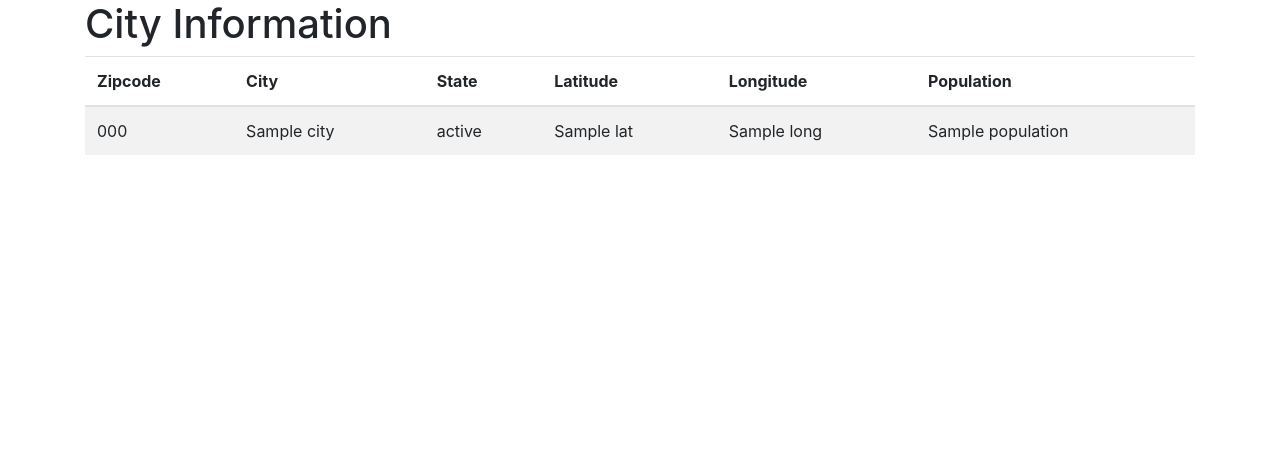
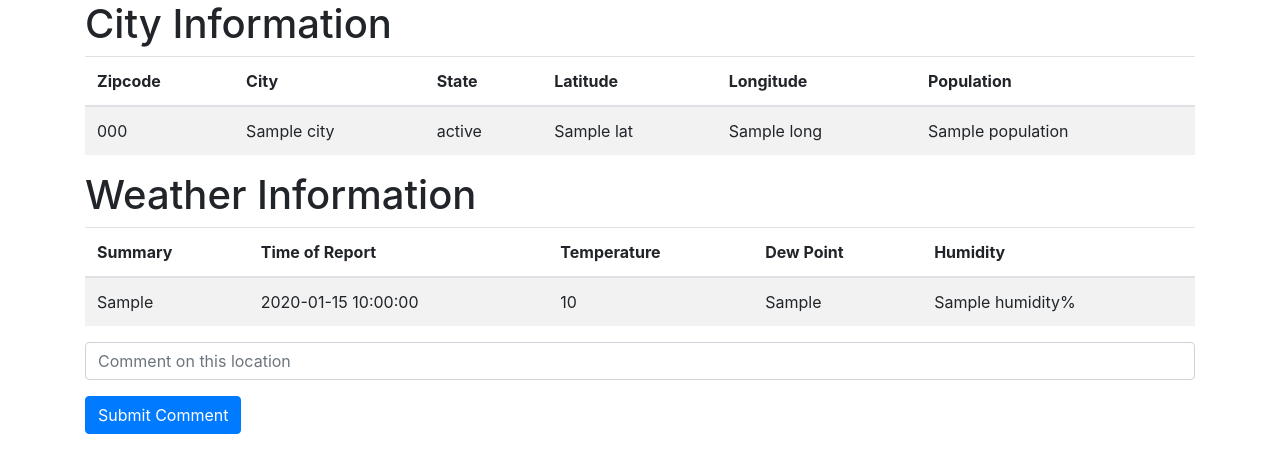
Before and after one commit to jaisharma66/project1, a Flask app: template templates/search_info.html in a window 1280 px wide. Shown: the top 473 px of the page. Run offline with Flask 2, Linux system fonts and the light colour scheme; the template is opened without the code that fills it: most values are stand-ins (such as "Sample title", 1, 10 or a date in 2020); parts of the project's set-up code (start-up, migrations or seed data) failed here and were passed over; some libraries are stand-ins or nearby versions.

Commit message:
rough ver

```diff
--- a/application.py
+++ b/application.py
@@ -1,5 +1,6 @@
 import os
 import requests
+import datetime
 
 from flask import Flask, session, render_template, request, flash, g, redirect, url_for, json, jsonify
 from functools import wraps
@@ -85,7 +86,7 @@ def search():
     #     print (row[0], "this is a string")
     return render_template("search.html", result=result)
 
-@app.route("/search/<string:zipcode>")
+@app.route("/search/<string:zipcode>", methods)
 @login_required
 def search_info(zipcode):
     retrieved_info = db.execute("SELECT * FROM zip WHERE zipcode = :zipcode", {"zipcode": str(zipcode)}).fetchone()
@@ -94,10 +95,25 @@ def search_info(zipcode):
         return render_template("failure.html")
     api_param = db.execute("SELECT lat,long FROM zip WHERE zipcode = :zipcode", {"zipcode": str(zipcode)}).fetchone()
     api_key = "4dae0251077ca4b15897145e85bb08d0"
-    requested = requests.get('https://api.darksky.net/forecast/' + api_key + '/' + str(api_param.lat) + ',' + str(api_param.long))
+    requested = requests.get('https://api.darksky.net/forecast/' + api_key + '/' + str(api_param.lat) + ',' + str(api_param.long) + '?exclude=currently,minutely,hourly,alerts,flags')
+    # print(requested.json(), "requested string")
     if requested.status_code != 200:
         raise Exception("Unsuccessful Access")
-    return render_template("search_info.html", retrieved_info=retrieved_info)
+    data = requested.json()
+    #current weather, time of report, textual summary, dew point, humidity as a percentage
+    print(type(data), "This is a string")
+    # Correct
+    current_weather = data["daily"]["summary"]
+    time = datetime.datetime.fromtimestamp(data["daily"]["data"][0]["time"]).strftime('%Y-%m-%d %H:%M:%S')
+    temperature = data["daily"]["data"][0]["temperatureHigh"]
+    dew_point = data["daily"]["data"][0]["dewPoint"]
+    humidity = data["daily"]["data"][0]["humidity"] * 100
+    #
+    # print(current_weather, "string 15")
+    # text_summary = data['summary']
+    # print(current_weather, text_summary)
+    return render_template("search_info.html", retrieved_info=retrieved_info, current_weather=current_weather, time=time, temperature=temperature, \
+        dew_point=dew_point, humidity=humidity)
 
 # @app.route("/api/search/<int:zipcode>")
 # def search_info_api(zipcode):
@@ -107,3 +123,5 @@ def search_info(zipcode):
 
 if __name__ == "__main__":
     index();
+
+#
--- a/templates/search_info.html
+++ b/templates/search_info.html
@@ -22,4 +22,31 @@
             </tr>
         </tbody>
     </table>
+    <h1>Weather Information</h1>
+    <table class="table table-striped">
+        <thead>
+            <th scope="col">Summary</th>
+            <th scope="col">Time of Report</th>
+            <th scope="col">Temperature</th>
+            <th scope="col">Dew Point</th>
+            <th scope="col">Humidity</th>
+        </thead>
+        <tbody>
+            <tr>
+                <td>{{ current_weather }}</td>
+                <td>{{ time }}</td>
+                <td>{{ temperature }}</td>
+                <td>{{ dew_point }}</td>
+                <td>{{ humidity }}%</td>
+            </tr>
+        </tbody>
+    </table>
+    <form action="{{ url_for('search_info') }}" method="post">
+        <div class="form-group">
+            <input class="form-control" name="comment_section" placeholder="Comment on this location">
+        </div>
+        <div class="form-group">
+            <button class="btn btn-primary">Submit Comment</button>
+        </div>
+    </form>
 {% endblock %}
```
Also changed, not shown: 3 other files.
